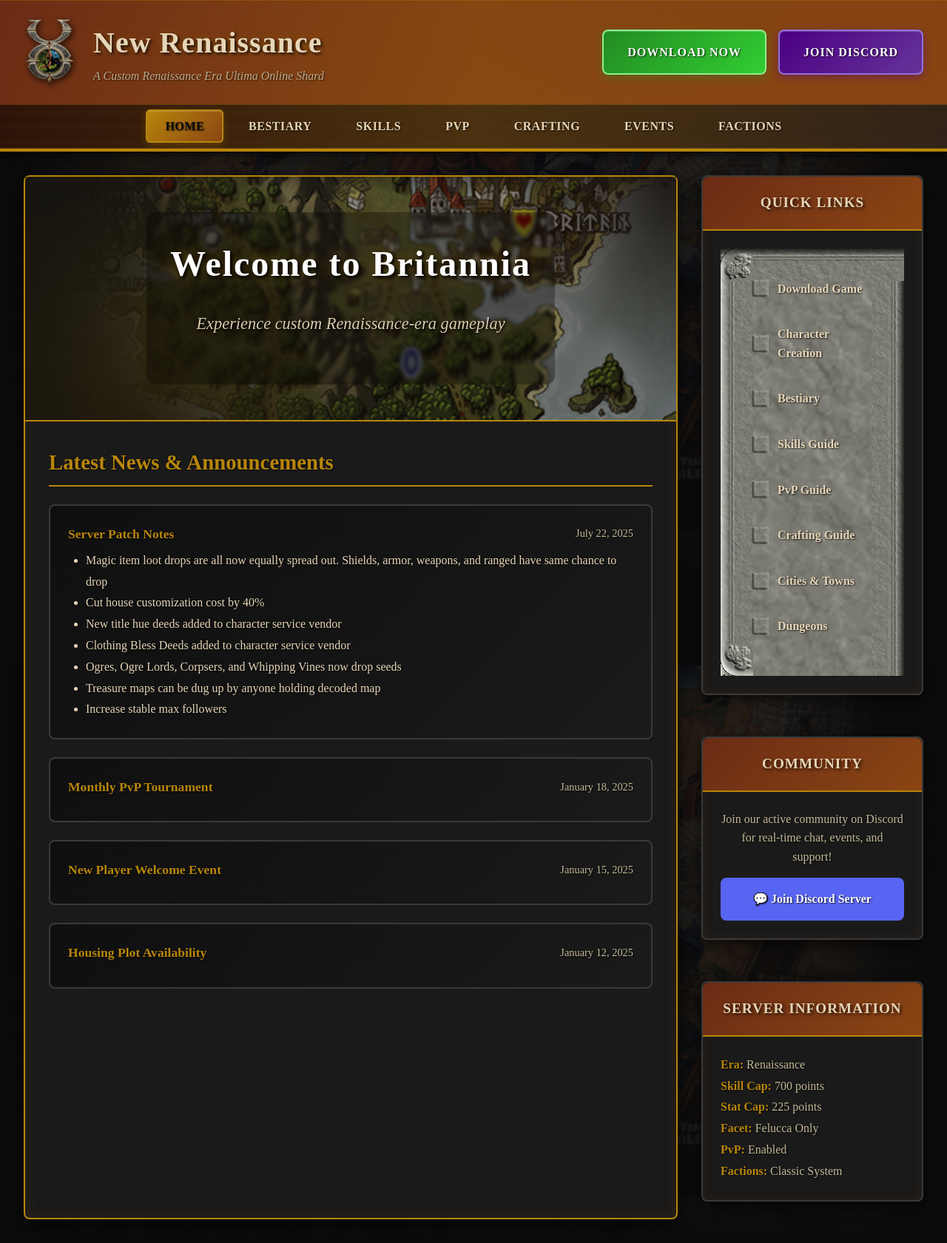
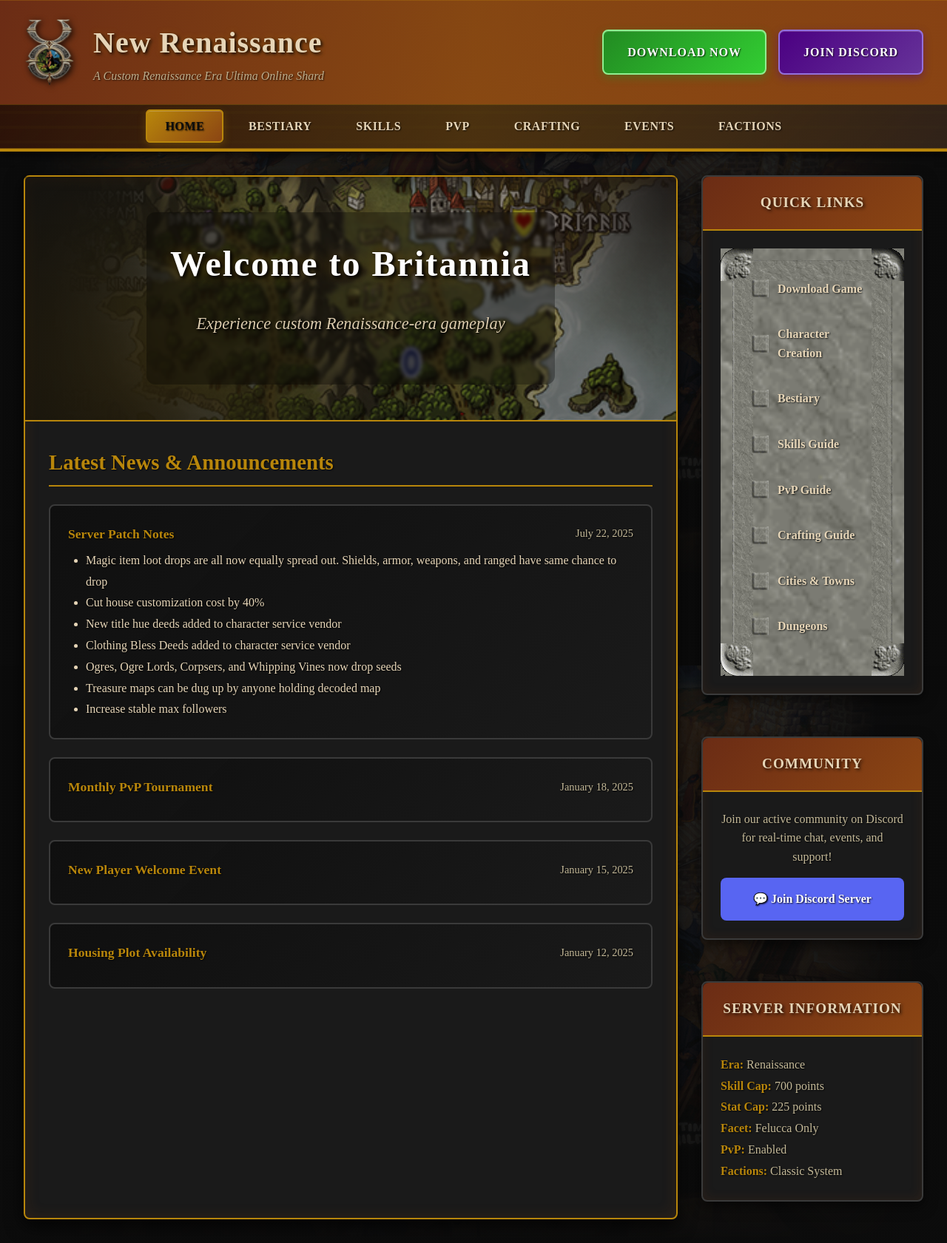
Before and after one commit to xzCad/newrenaissanceuo-wiki, a Jekyll site: the page built from README.md, in a window 1280 px wide. Shown: the whole page at 74% size. Built offline with Jekyll 4.4.1, drawn with Linux system fonts in a browser that asks for light colours; our own code applies the rules of GitHub Pages for plain Markdown files.

Commit message:
Update home.html

```diff
--- a/_layouts/home.html
+++ b/_layouts/home.html
@@ -513,7 +513,7 @@
             padding: 1.5rem;
         }
 
-/* Quick Links Widget - Gump Style */
+        /* Quick Links Widget - Gump Style */
         .quick-links-scroll {
             position: relative;
             min-height: 500px;
@@ -533,21 +533,38 @@
             bottom: 0;
             background:
                 url('/assets/images/gump206.png') top left no-repeat,
-                url('/assets/images/gump201.png') top center repeat-x,
                 url('/assets/images/gump207.png') top right no-repeat,
-                url('/assets/images/gump203.png') center right repeat-y,
-                url('/assets/images/gump205.png') bottom right no-repeat,
                 url('/assets/images/gump204.png') bottom left no-repeat,
-                url('/assets/images/gump202.png') center left repeat-y;
+                url('/assets/images/gump205.png') bottom right no-repeat;
             background-size:
-                auto auto,
-                auto auto,
-                auto auto,
                 auto auto,
                 auto auto,
                 auto auto,
                 auto auto;
             z-index: 1;
+            pointer-events: none;
+        }
+
+        /* Separate element for edges to avoid corner overlap */
+        .quick-links-scroll::after {
+            content: '';
+            position: absolute;
+            top: 0;
+            left: 0;
+            right: 0;
+            bottom: 0;
+            background:
+                url('/assets/images/gump201.png') top center repeat-x,
+                url('/assets/images/gump203.png') center right repeat-y,
+                url('/assets/images/gump202.png') center left repeat-y;
+            background-size:
+                auto auto,
+                auto auto,
+                auto auto;
+            /* Clip the edges to not overlap corners */
+            background-clip: content-box;
+            padding: 16px 16px 16px 16px; /* Adjust based on your corner image sizes */
+            z-index: 0;
             pointer-events: none;
         }
 
```
Also changed, not shown: other parts of _layouts/home.html (+1 -1 lines).
